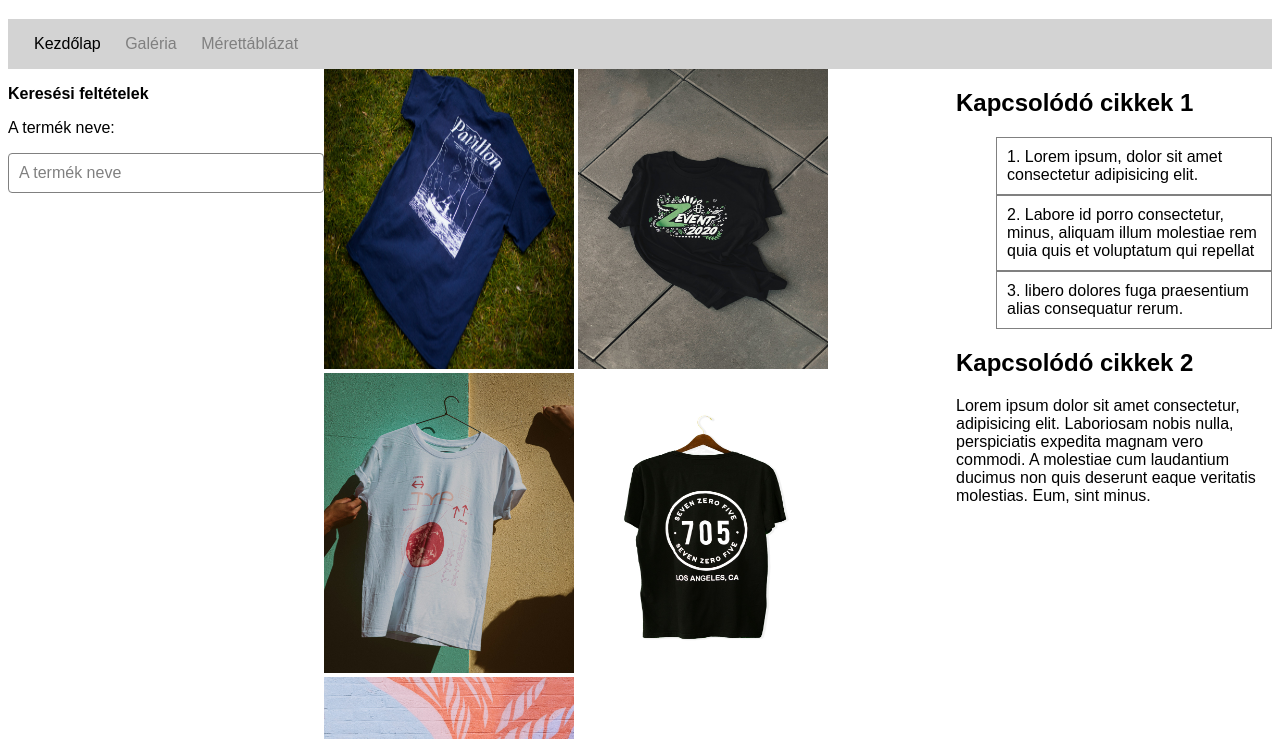
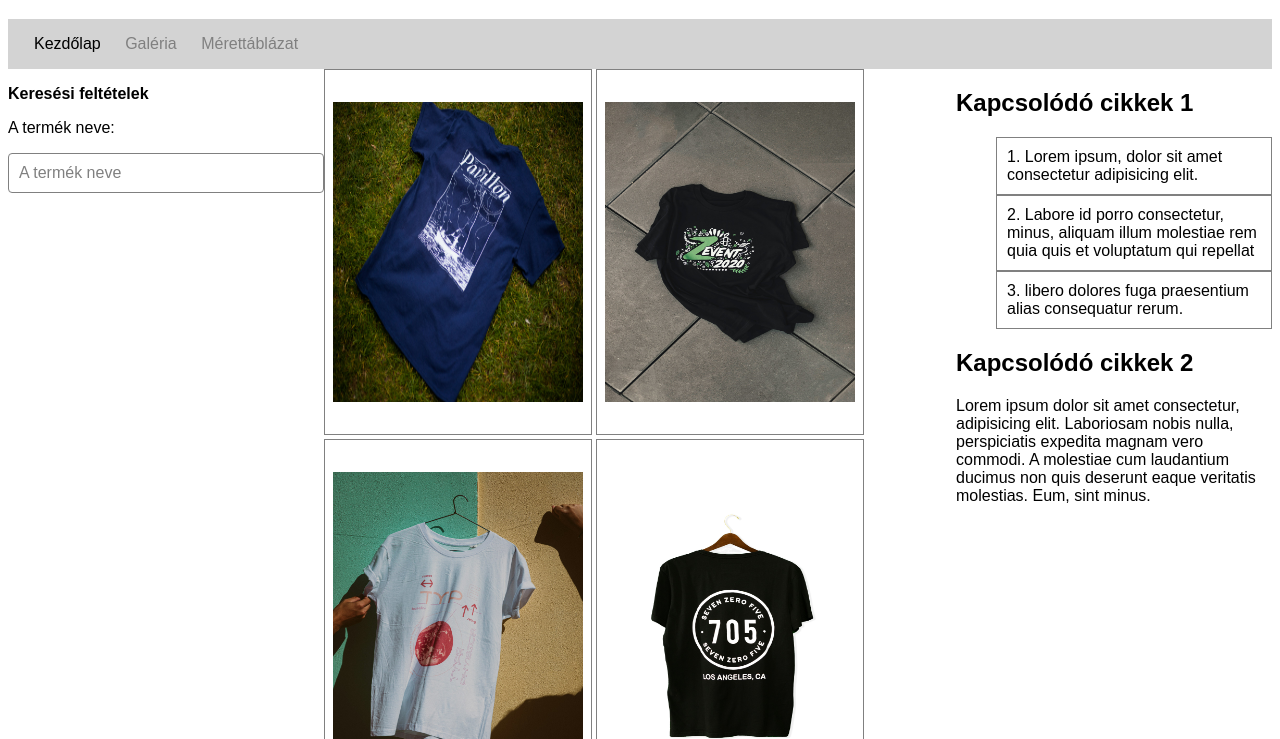
Before and after one commit to Dominguez033/Webshop, a plain HTML site: page index.html in a window 1280 px wide. Shown: the part 61-800 px from the top of the page. Drawn offline with Linux system fonts and the light colour scheme.

Commit message:
képkeret

```diff
--- a/index.css
+++ b/index.css
@@ -23,6 +23,9 @@ ol{
 .gallery img{
     height: 300px;
     width: 250px;
+    border: solid grey 1px;
+    padding-block: 2rem;
+    padding-inline: 0.5rem;
 }
 
 .grid{
```
Also changed, not shown: github link.txt (added).
